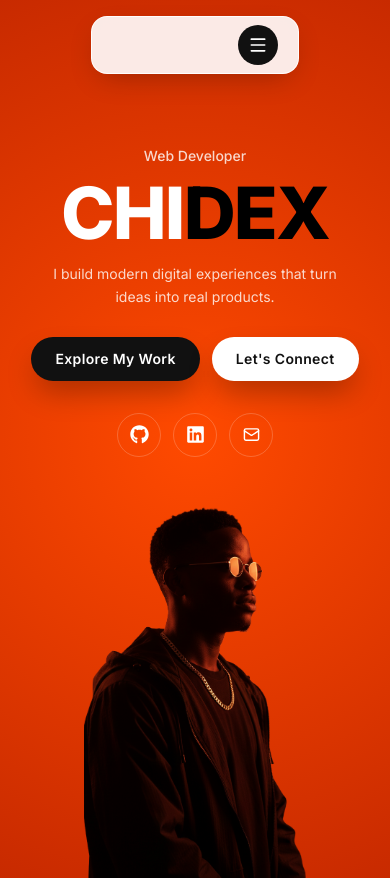
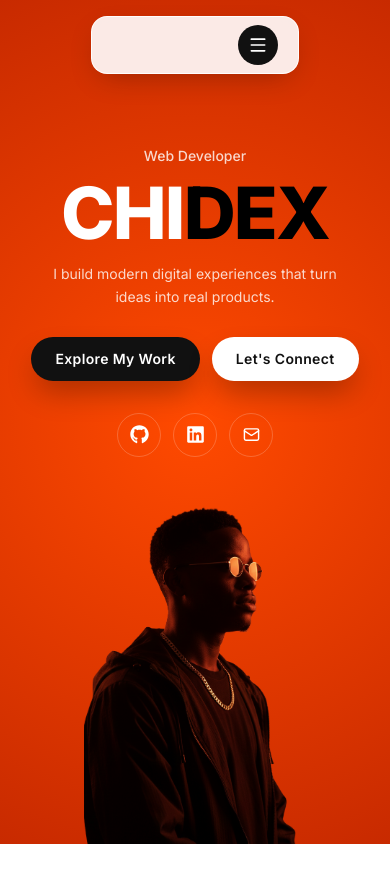
Before and after one commit to chidera216/Portfolio, a React (Vite) app: page / in a window 390 px wide. Shown: the top 880 px of the page. Built offline with nearby package versions, Linux system fonts and the light colour scheme.

Commit message:
adjust Hero section height for better responsiveness

```diff
--- a/src/pages/Hero.jsx
+++ b/src/pages/Hero.jsx
@@ -9,11 +9,11 @@ const Hero = () => {
   return (
     <section
       id="home"
-      className="relative min-h-screen overflow-hidden bg-[radial-gradient(circle_at_50%_50%,#FF4A00_0%,#C82A00_100%)]"
+      className="relative h-screen md:h-[600px] overflow-hidden bg-[radial-gradient(circle_at_50%_50%,#FF4A00_0%,#C82A00_100%)]"
     >
       <Navbar />
 
-      <div className="relative mx-auto min-h-[calc(100vh-80px)] max-w-7xl px-6 mt-10 sm:px-10 md:px-10 lg:px-10">
+      <div className="relative mx-auto h-screen md:h-[500px]  max-w-7xl px-6 mt-10 sm:px-10 md:px-10 lg:px-10">
         {/* Left Content */}
         <div className="relative z-10 pt-12 text-center md:absolute md:left-16 md:top-1/2 md:w-[30%] md:-translate-y-1/2 md:pt-0 md:text-left lg:left-20">
           <p className="mb-4 text-sm font-medium text-white/80 md:text-base">
```
